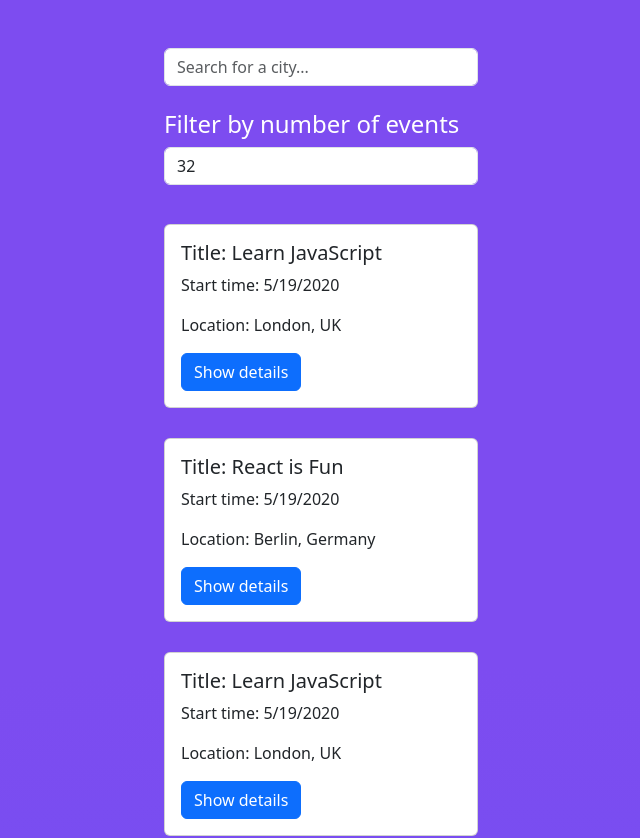
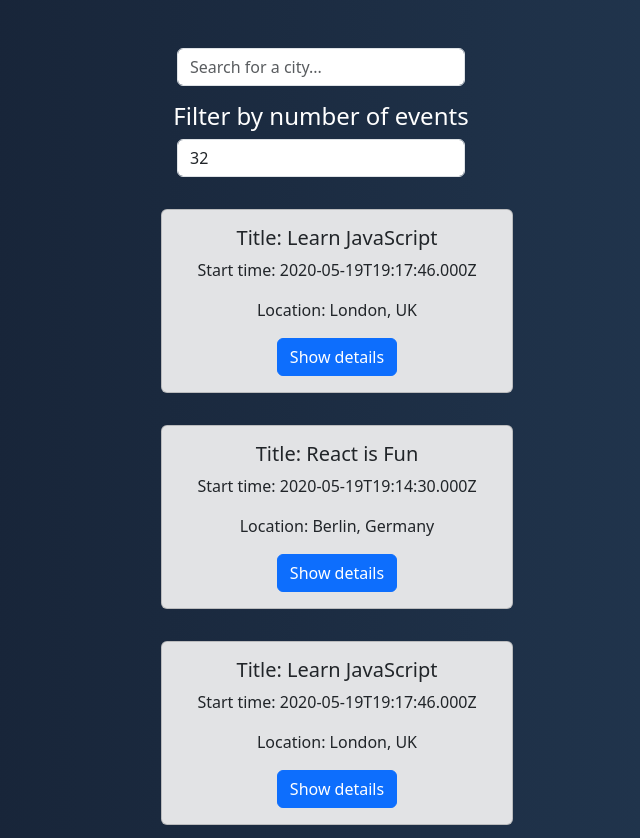
Before and after one commit to tompra/meet_connect, a React (Create React App) app: page / in a window 1280 px wide. Shown: the top 838 px of the page, without its empty margins (319-959 px from the left). Built offline with nearby package versions, Linux system fonts and the light colour scheme.

Commit message:
Rearrange styling

```diff
--- a/package.json
+++ b/package.json
@@ -9,7 +9,6 @@
         "@testing-library/user-event": "^14.5.1",
         "bootstrap": "^5.3.2",
         "react": "^18.2.0",
-        "react-bootstrap": "^2.9.1",
         "react-dom": "^18.2.0",
         "react-scripts": "^5.0.1",
         "web-vitals": "^2.1.4",
--- a/src/App.css
+++ b/src/App.css
@@ -1,24 +1,14 @@
+@import url(https://fonts.googleapis.com/css?family=Roboto:500);
 .App {
-    background: rgb(63, 94, 251);
-    background: radial-gradient(
-        circle,
-        rgba(63, 94, 251, 1) 0%,
-        rgba(125, 76, 240, 1) 80%
-    );
+    background-image: linear-gradient(to right, #141e30, #243b55);
+
     min-height: 100vh;
+}
+.suggestions,
+input[type='text'] {
+    width: 18rem;
 }
 .suggestions > li:hover {
     background-color: #0d6efd;
     color: white;
 }
-#city-search,
-#event-list {
-    width: 25%;
-}
-
-.number-events-container {
-    flex-grow: 1;
-}
-input {
-    outline: none;
-}
--- a/src/App.js
+++ b/src/App.js
@@ -29,16 +29,12 @@ const App = () => {
 
     return (
         <div className='App container-fluid pt-5'>
-            <div className='d-flex justify-content-center flex-column align-items-center'>
             <CitySearch
                 allLocations={allLocations}
                 setCurrentCity={setCurrentCity}
             />
             <NumberOfEvents setCurrentNOE={setCurrentNOE} />
-            </div>
-            <div className='d-flex justify-content-center flex-column align-items-center'>
             <EventList events={events} />
-            </div>
         </div>
     );
 };
--- a/src/CitySearch.js
+++ b/src/CitySearch.js
@@ -1,5 +1,4 @@
 import { useEffect, useState } from 'react';
-import { InputGroup, Form, ListGroup } from 'react-bootstrap';
 import 'bootstrap/dist/css/bootstrap.min.css';
 
 const CitySearch = ({ allLocations, setCurrentCity }) => {
@@ -32,40 +31,40 @@ const CitySearch = ({ allLocations, setCurrentCity }) => {
     };
 
     return (
-        <div id='city-search'>
-            <InputGroup className='mb-3 d-flex flex-column'>
-                <Form.Control
+        <div
+            id='city-search'
+            className='d-flex justify-content-center flex-column align-items-center'
+        >
+            <input
                 type='text'
-                    className='city w-100 rounded'
+                className='city form-control'
                 placeholder='Search for a city...'
                 value={query}
                 onFocus={() => setShowSuggestions(true)}
                 onChange={handleInputChanged}
             />
-
             {showSuggestions ? (
-                    <ListGroup as='ul' className='suggestions rounded '>
+                <ul className='suggestions list-group'>
                     {suggestions.map((suggestion) => {
                         return (
-                                <ListGroup.Item
+                            <li
                                 onClick={handleItemClicked}
                                 key={suggestion}
-                                    as='li'
+                                className='list-group-item'
                             >
                                 {suggestion}
-                                </ListGroup.Item>
+                            </li>
                         );
                     })}
-                        <ListGroup.Item
+                    <li
                         key='See all cities'
                         onClick={handleItemClicked}
-                            as='li'
+                        className='list-group-item'
                     >
                         <b>See all cities</b>
-                        </ListGroup.Item>
-                    </ListGroup>
+                    </li>
+                </ul>
             ) : null}
-            </InputGroup>
         </div>
     );
 };
--- a/src/Event.js
+++ b/src/Event.js
@@ -1,5 +1,4 @@
 import { useState } from 'react';
-import { Button, Card } from 'react-bootstrap';
 
 const Event = ({ event }) => {
     const [showHideBtn, setShowHideBtn] = useState(false);
@@ -8,27 +7,26 @@ const Event = ({ event }) => {
         setShowHideBtn(!showHideBtn);
     };
 
-    const formatDate = (created) => {
-        return new Date(created).toLocaleDateString();
-    };
-
     return (
-        <Card style={{ margin: '15px 0' }}>
-            <Card.Body>
-                <Card.Title>
+        <li
+            className='card my-3 bg-secondary-subtle'
+            style={{ width: '22rem' }}
+        >
+            <div className='card-body d-flex flex-column justify-content-center align-items-center'>
+                <h5 className='card-title'>
                     Title: <span>{event.summary}</span>
-                </Card.Title>
-                <Card.Text>
-                    Start time: <span>{formatDate(event.created)}</span>
-                </Card.Text>
-                <Card.Text>
+                </h5>
+                <p className='card-text'>
+                    Start time: <span>{event.created}</span>
+                </p>
+                <p className='card-text'>
                     Location: <span>{event.location}</span>
-                </Card.Text>
-                <Button onClick={handleDetails}>
+                </p>
+                <button className='btn btn-primary' onClick={handleDetails}>
                     {showHideBtn ? 'Hide details' : 'Show details'}
-                </Button>
-            </Card.Body>
-        </Card>
+                </button>
+            </div>
+        </li>
     );
 };
 
--- a/src/EventList.js
+++ b/src/EventList.js
@@ -1,24 +1,15 @@
-import { ListGroup } from 'react-bootstrap';
 import Event from './Event';
 
 const EventList = ({ events }) => {
     return (
-        <div id='event-list'>
-            {events.length > 0 ? (
-                events.map((event) => (
-                    <ListGroup
-                        key={event.id}
-                        className='w-100 number-events-container'
-                    >
-                        <Event event={event} />
-                    </ListGroup>
-                ))
-            ) : (
-                <h4 className='text-warning text-center bg-danger rounded h-100'>
-                    Choose number of events
-                </h4>
-            )}
-        </div>
+        <ul
+            id='event-list'
+            className='d-flex justify-content-center align-items-center flex-column'
+        >
+            {events
+                ? events.map((event) => <Event event={event} key={event.id} />)
+                : null}
+        </ul>
     );
 };
 
--- a/src/NumberOfEvents.js
+++ b/src/NumberOfEvents.js
@@ -1,23 +1,21 @@
-import { InputGroup, Form } from 'react-bootstrap';
 const NumberOfEvents = ({ setCurrentNOE }) => {
     const handleChange = (e) => {
         setCurrentNOE(e.target.value);
     };
 
     return (
-        <div className='d-flex flex-column justify-content-center my-2 w-25'>
-            <h4 className='text-white'>Filter by number of events</h4>
-            <InputGroup className='mb-3'>
-                <Form.Control
-                    aria-label='Default'
-                    aria-describedby='inputGroup-sizing-default'
+        <div className='pt-3 d-flex flex-column justify-content-center align-items-center'>
+            <h4 className='text-white text-center'>
+                Filter by number of events
+            </h4>
+            <input
                 type='text'
                 defaultValue='32'
                 id='number-of-events'
                 onChange={handleChange}
                 placeholder='Number of events'
+                className='form-control mb-3'
             />
-            </InputGroup>
         </div>
     );
 };
```
Also changed, not shown: 2 other files (tests, documents, lock files or other folders). Lines whose indentation alone changed are shown as unchanged.
